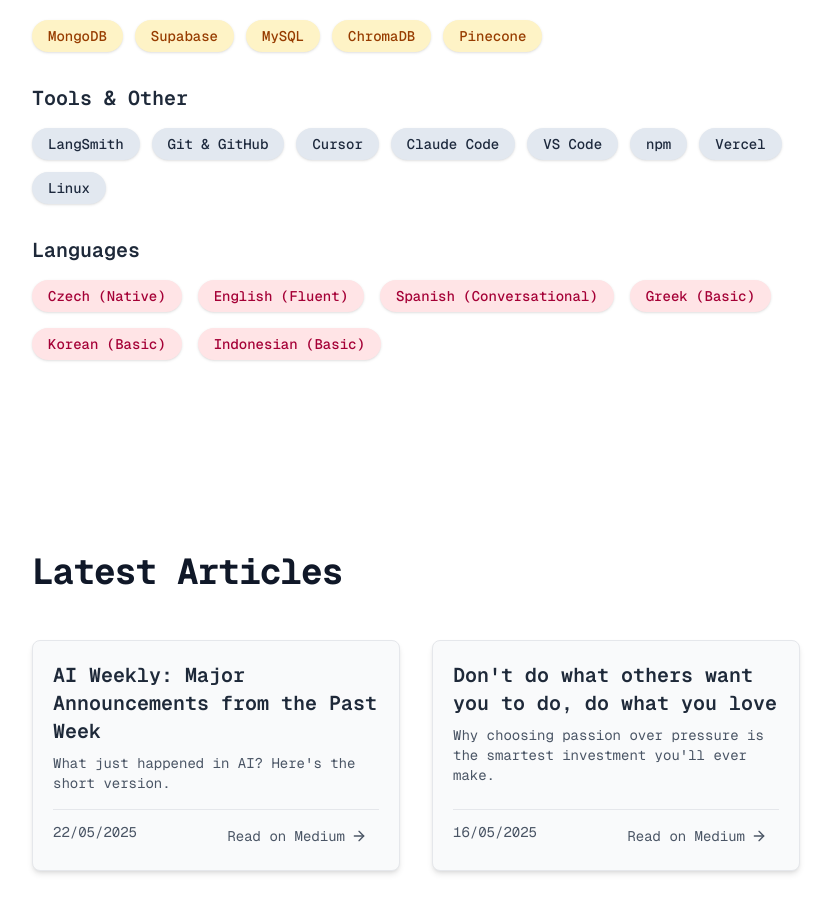
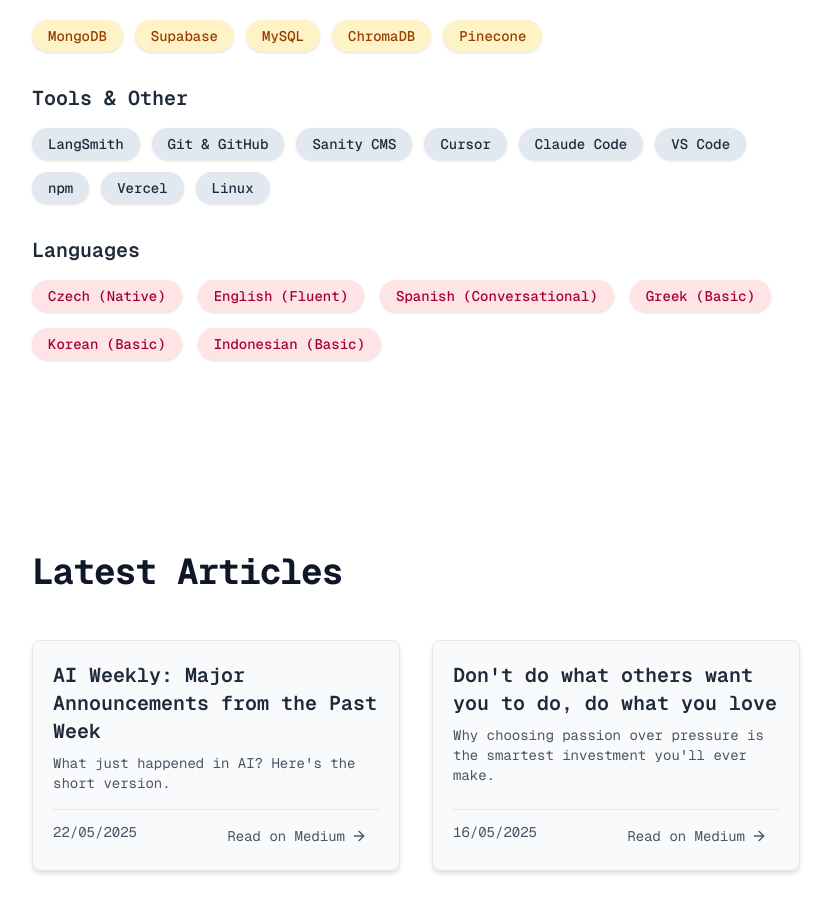
Before and after one commit to VilemB/vilembarnet, a Next.js app: page / in a window 1280 px wide. Shown: the part 2280-3192 px from the top of the page, without its empty margins (224-1055 px from the left). Built offline with nearby package versions, Linux system fonts and the light colour scheme.

Commit message:
Sanity CMS

```diff
--- a/src/app/page.tsx
+++ b/src/app/page.tsx
@@ -592,7 +592,7 @@ export default function Home() {
                   Tools & Other
                 </h3>
                 <div className="flex flex-wrap gap-2 sm:gap-3">
-                  {["LangSmith", "Git & GitHub", "Cursor", "Claude Code", "VS Code", "npm", "Vercel", "Linux"].map(
+                  {["LangSmith", "Git & GitHub", "Sanity CMS", "Cursor", "Claude Code", "VS Code", "npm", "Vercel", "Linux"].map(
                     (skill) => (
                       <SkillTag
                         key={skill}
```
